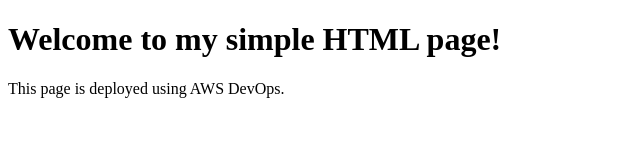
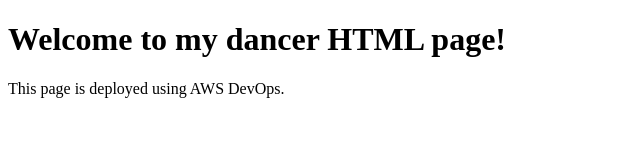
Before and after one commit to devsingh771/AWS_usecase, a plain HTML site: page index.html in a window 1280 px wide. Shown: the whole page, without its empty margins (0-640 px from the left). Drawn offline with Linux system fonts and the light colour scheme.

Commit message:
Update index.html

```diff
--- a/index.html
+++ b/index.html
@@ -4,7 +4,7 @@
     <title>My Nehanth Website</title>
 </head>
 <body>
-    <h1>Welcome to my simple HTML page!</h1>
+    <h1>Welcome to my dancer HTML page!</h1>
     <p>This page is deployed using AWS DevOps.</p>
 </body>
 </html>
```
